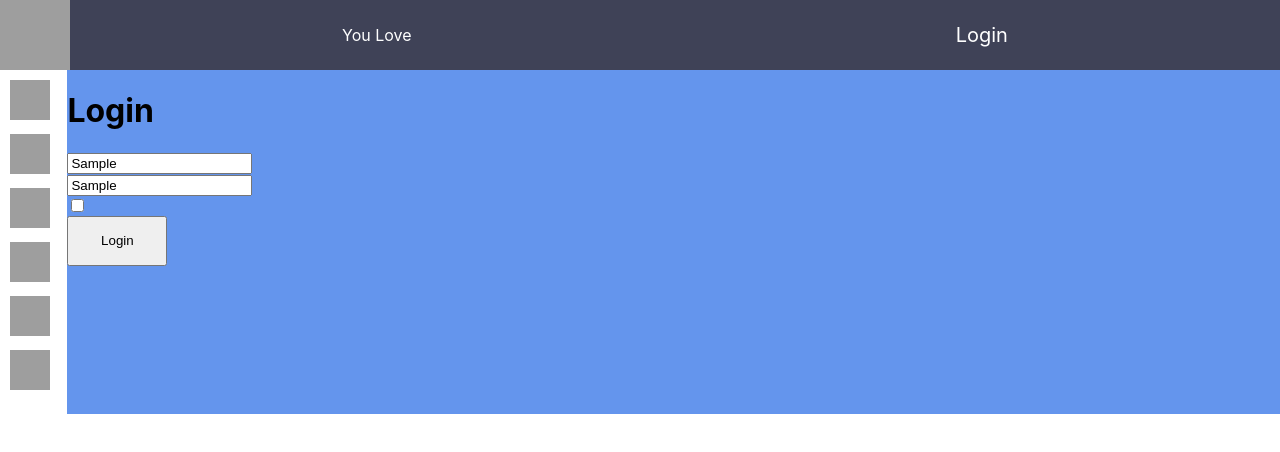
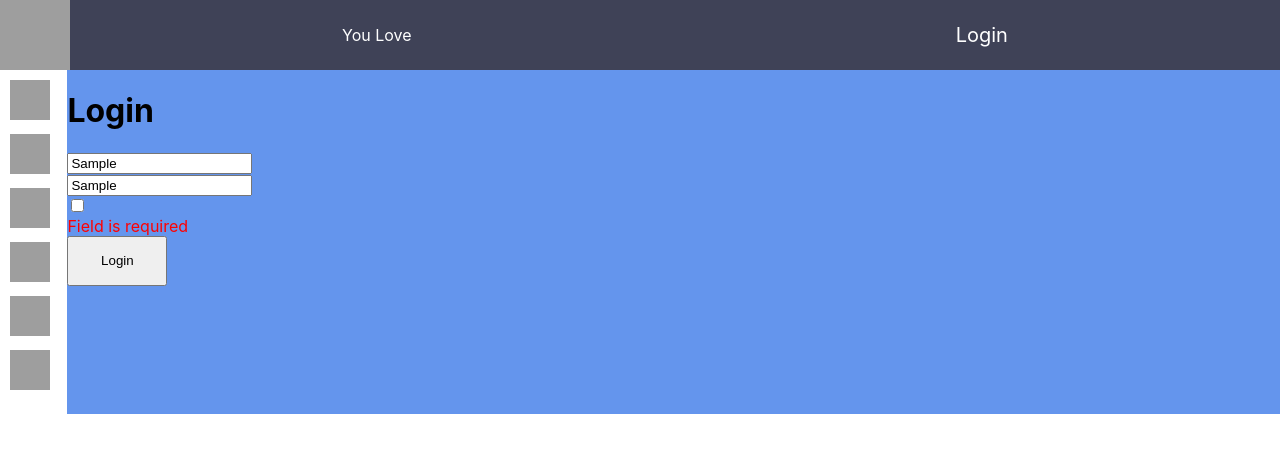
Before and after one commit to anonymousStyleKiller/react, a React (Create React App) app: page /login in a window 1280 px wide. Both pictures are taken after typing "Sample", "Sample" into the empty fields and a click on the button "Login". Shown: the top 452 px of the page. Built offline with nearby package versions, Linux system fonts and the light colour scheme; no server answers; grey boxes are pictures that could not be loaded.

Commit message:
77 - React JS - redux-form field validation

```diff
--- a/src/components/Dialogs/Dialogs.jsx
+++ b/src/components/Dialogs/Dialogs.jsx
@@ -2,7 +2,7 @@
 import css from './Dialogs.module.css';
 import DialogItem from "./Dialog/DialogsItem";
 import Message from "./Message/Message";
-import {Field, reduxForm} from "redux-form";
+import AddMessageForm from "./Message/AddMessageForm";
 
 
 
@@ -16,7 +16,7 @@
 
      let newMessageBody = state.newMessageBody;
 
-    let addNewMessage = (values) =>{
+    let AddNewMessage = (values) =>{
         props.sendMessage(values.newMessageBody);
     }
 
@@ -28,26 +28,11 @@
 
             <div className={css.message}>
                 <div>{messageElement}</div>
-                <AddMessageFormRedux onSubmit={addNewMessage}/>
+                <AddMessageForm onSubmit={AddNewMessage}/>
             </div>
         </div>
     );
 };
-const addMessageForm = (props) => {
-    return (
-        <form onSubmit={props.handleSubmit}>
-            <div>
-                <Field component="textarea" name="newMessageBody" placeholder="Enter your message"/>
-            </div>
-            <div>
-                <button>Send</button>
-            </div>
-        </form>
-    )
-}
 
-const  AddMessageFormRedux = reduxForm({
-        form: 'dialogAddMessageForm'
-})(addMessageForm);
 
 export default Dialogs;
--- /dev/null
+++ b/src/components/Dialogs/Message/AddMessageForm.jsx
@@ -0,0 +1,25 @@
+import {Field, reduxForm} from "redux-form";
+import React from "react";
+import {Textarea} from "../../common/FormsControls/FormsControls";
+import {maxLengthCreator, required} from "../../../utils/validators/validators";
+
+
+const maxLength50 = maxLengthCreator(50);
+
+let AddMessageForm = (props) => {
+    return (
+        <form onSubmit={props.handleSubmit}>
+            <div>
+                <Field component={Textarea} name="newMessageBody" placeholder="Enter your message"
+                       validate={[required, maxLength50]}/>
+            </div>
+            <div>
+                <button>Send</button>
+            </div>
+        </form>
+    )
+}
+
+export default   reduxForm({
+    form: 'dialogAddMessageForm'
+})(AddMessageForm);
--- a/src/components/Login/Login.jsx
+++ b/src/components/Login/Login.jsx
@@ -1,17 +1,19 @@
 import React from 'react';
 import {Field, reduxForm} from "redux-form";
+import {Input} from "../common/FormsControls/FormsControls";
+import {required} from "../../utils/validators/validators";
 
 const LoginForm = (props) => {
     return (
         <form onSubmit={props.handleSubmit}>
             <div>
-                <Field placeholder={"Login"} component={"input"} name={"login"}/>
+                <Field validate={[required]} placeholder={"Login"} component={Input} name={"login"} />
             </div>
             <div>
-                <Field placeholder={"Password"} component={"input"} name={"password"}/>
+                <Field validate={[required]} placeholder={"Password"} component={Input} name={"password"}/>
             </div>
             <div>
-                <Field component={"input"} name={"checkbox"} type={"checkbox"}/>
+                <Field validate={[required]} component={Input}  name={"checkbox"} type={"checkbox"}/>
             </div>
             <div>
                 <button>Login</button>
--- a/src/components/Profile/MyPosts/MyPosts.jsx
+++ b/src/components/Profile/MyPosts/MyPosts.jsx
@@ -2,13 +2,20 @@
 import css from './MyPosts.module.css';
 import Post from './Post/Post';
 import {Field, reduxForm} from "redux-form";
+import {maxLengthCreator, required} from "../../../utils/validators/validators";
+import {Textarea} from "../../common/FormsControls/FormsControls";
 
+
+const  maxLength = maxLengthCreator(10);
 
 let AddNewMessageBody = (props) => {
     return (
         <form onSubmit={props.handleSubmit}>
             <div>
-                <Field name="newPostText" component="textarea" type="text"/>
+                <Field name="newPostText"
+                       validate={[required, maxLength]}
+                       component={Textarea}
+                       placeholder={"Post message"}/>
             </div>
             <div>
                 <button  className={css.postButton}>Add post</button>
@@ -24,7 +31,6 @@
 const MyPosts = (props) => {
     let postsItem = props.posts.map((post) => <Post key={post.id} message={post.message}
                                                     likesCount={post.likesCount}/>);
-
 
     let onAddPost = (values) => {
         props.addPost(values.newPostText);
--- a/src/components/Profile/ProfileInfo/ProfileInfo.jsx
+++ b/src/components/Profile/ProfileInfo/ProfileInfo.jsx
@@ -1,6 +1,6 @@
 import React from 'react';
 import css from './ProfileInfo.module.css';
-import Preloader from "../../Preloader/Preloader";
+import Preloader from "../../common/Preloader/Preloader";
 import ProfileStatus from "./ProfileStatus";
 
 
--- a/src/components/Users/UsersContainer.jsx
+++ b/src/components/Users/UsersContainer.jsx
@@ -2,7 +2,7 @@
 import {connect} from "react-redux";
 import {follow, getUsers, setCurrentPage, toggleFollowingProgress, unFollow} from "../../redux/usersReducer";
 import Users from "./Users";
-import Preloader from "../Preloader/Preloader";
+import Preloader from "../common/Preloader/Preloader";
 import {withAuthRedirect} from "../hoc/withAuthRedirect";
 import {compose} from "redux";
 
--- /dev/null
+++ b/src/components/common/FormsControls/FormsControls.js
@@ -0,0 +1,33 @@
+import React from 'react';
+import css from "./FormsControls.module.css";
+
+const  FormControl = () =>{
+
+}
+
+
+
+export const Textarea = ({input, meta, ...props}) => {
+    const  hasError = meta.touched && meta.error;
+    return (
+        <div className={hasError ? css.error : ""}>
+            <div>
+                <textarea  {...input} {...props}/>
+            </div>
+            {hasError && meta.touched && meta.error && <span>{meta.error}</span>}
+        </div>
+    );
+}
+
+
+export const Input = ({input, meta, ...props}) => {
+    const  hasError = meta.touched && meta.error;
+    return (
+        <div className={hasError ? css.error : ""}>
+            <div>
+                <input  {...input} {...props}/>
+            </div>
+            {hasError && meta.touched && meta.error && <span>{meta.error}</span>}
+        </div>
+    );
+}
--- /dev/null
+++ b/src/components/common/FormsControls/FormsControls.module.css
@@ -0,0 +1,9 @@
+
+.error  textarea{
+    border: 2px solid red;
+}
+
+
+.error span{
+        color: red;
+}
--- a/src/components/Preloader/Preloader.jsx
+++ b/src/components/common/Preloader/Preloader.jsx
@@ -1,5 +1,5 @@
-import css from "../Users/Users.module.css";
-import gif from "../../assets/images/giphy.gif";
+import css from "../../Users/Users.module.css";
+import gif from "../../../assets/images/giphy.gif";
 import React from "react";
 
 
--- /dev/null
+++ b/src/utils/validators/validators.js
@@ -0,0 +1,13 @@
+ export   const required = value =>{
+    if (value){
+        return  undefined;
+    }
+    return 'Field is required';
+}
+
+ export   const maxLengthCreator = maxLength =>  value =>{
+     if (value && value.length > maxLength){
+         return  `Max length is ${maxLength} symbols`;
+     }
+     return undefined;
+ }
```
